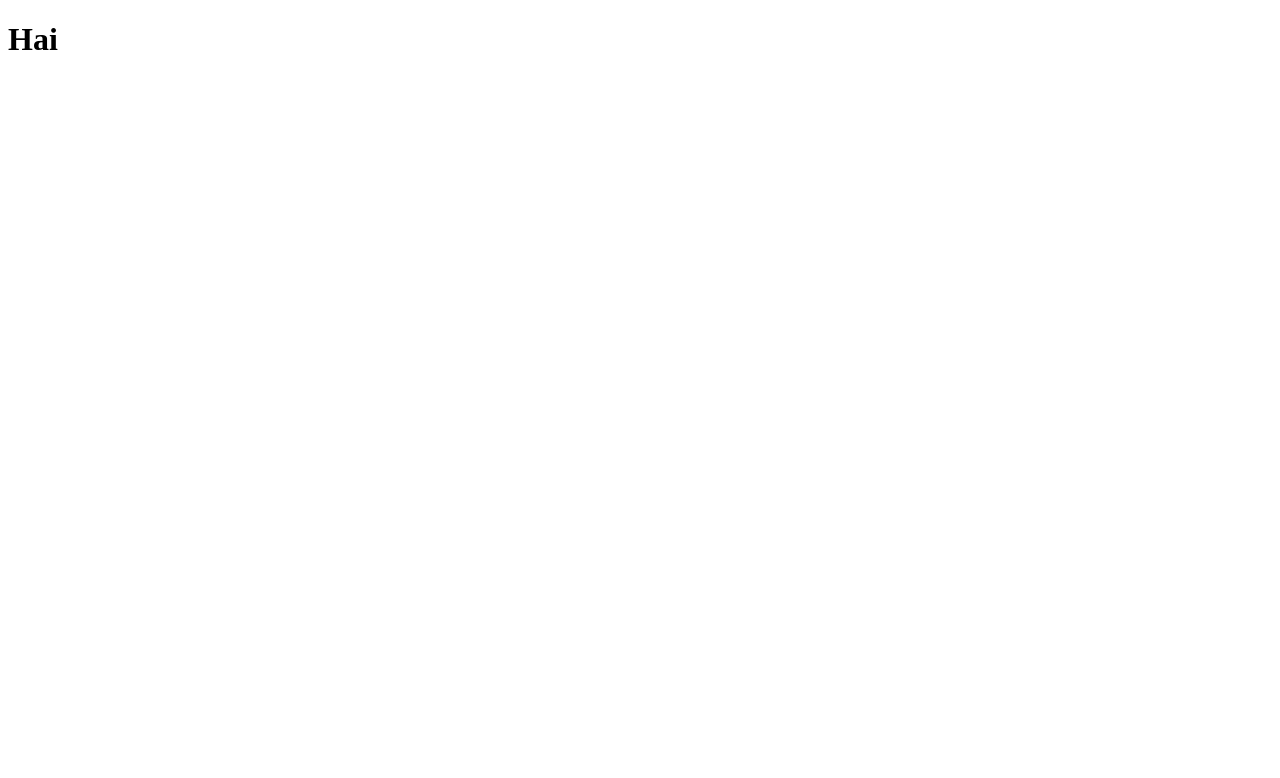
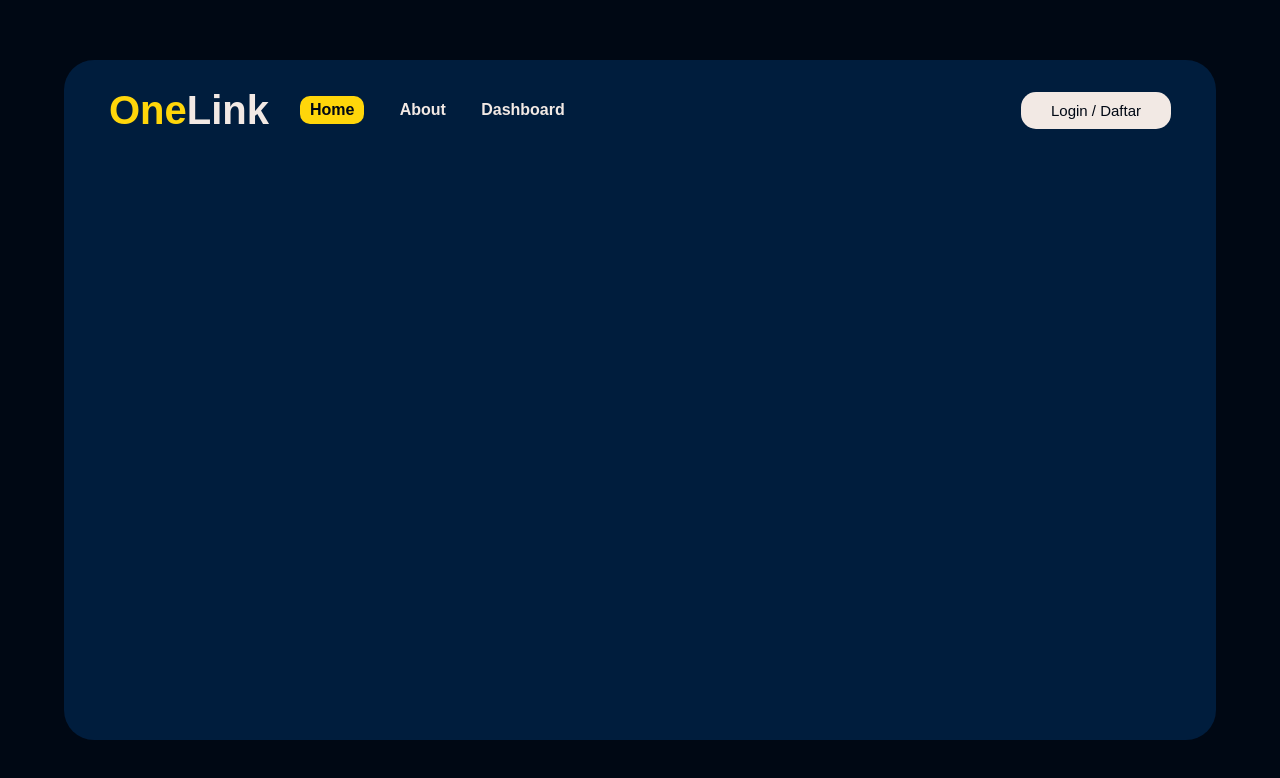
Before and after one commit to RadyaI/onelink, a Nuxt app: page / in a window 1280 px wide. Shown: the top 778 px of the page. Built offline with nearby package versions, Linux system fonts and the light colour scheme.

Commit message:
add: seo setting and styling home

```diff
--- /dev/null
+++ b/components/loadingOnPage.vue
@@ -0,0 +1,30 @@
+<template>
+    <div>
+        <div class="pageLoading"></div>
+    </div>
+</template>
+
+<script>
+
+</script>
+
+<style scoped>
+.pageLoading {
+    background-color: #ffd60a;
+    width: 100%;
+    height: 3px;
+    position: absolute;
+    top: 0;
+    animation: load 0.5s linear;
+}
+
+@keyframes load {
+    0% {
+        width: 0%;
+    }
+
+    100% {
+        width: 100%;
+    }
+}
+</style>
--- /dev/null
+++ b/layouts/navbar.vue
@@ -0,0 +1,130 @@
+<template>
+    <div>
+        <nav>
+            <div class="row">
+                <div class="title">
+                    <span style="color: var(--text-optional);">One</span>Link
+                </div>
+                <div class="menu">
+                    <div class="menu-list" :class="{ 'selected': state.navSelect === 'home' }"
+                        @click="switchOnPage('home')">Home</div>
+                    <div class="menu-list" :class="{ 'selected': state.navSelect === 'about' }"
+                        @click="switchOnPage('about')">About</div>
+                    <div class="menu-list" :class="{ 'selected': state.navSelect === 'dashboard' }"
+                        @click="switchOnPage('dashboard')">Dashboard</div>
+                </div>
+            </div>
+            <div class="login">
+                <button>Login / Daftar</button>
+            </div>
+        </nav>
+    </div>
+</template>
+
+<script setup>
+
+const emit = defineEmits()
+const state = reactive({
+    navSelect: 'home',
+})
+
+function switchOnPage(menu) {
+    state.navSelect = menu
+    emit('loadOnPage', true)
+}
+
+
+</script>
+
+<style scoped>
+:root {
+    --primary: #000814;
+    --secondary: #001d3d;
+    --optional: #003566;
+    --text-light: #f2e9e4;
+    --text-dark: #22223b;
+    --text-optional: #ffd60a;
+}
+
+nav {
+    /* border: 1px solid white; */
+    border-radius: 30px 30px 0 0;
+    display: flex;
+    justify-content: space-between;
+    color: var(--text-light);
+    width: 100%;
+    height: 100px;
+}
+
+.row {
+    display: flex;
+    justify-content: space-between;
+    width: 45%;
+}
+
+.selected {
+    background-color: #ffd60a;
+    color: #000814;
+    padding: 5px 10px;
+    border-radius: 10px;
+}
+
+nav .row .title {
+    cursor: pointer;
+    width: 150px;
+    height: 100px;
+    font-weight: bolder;
+    font-size: 40px;
+    margin-left: 50px;
+    display: flex;
+    justify-content: center;
+    align-items: center;
+}
+
+nav .row .menu {
+    width: 300px;
+    display: flex;
+    justify-content: space-around;
+    align-items: center;
+    font-weight: bolder;
+}
+
+nav .row .menu .menu-list {
+    cursor: pointer;
+}
+
+nav .login {
+    width: 200px;
+    display: flex;
+    justify-content: center;
+    align-items: center;
+    margin-right: 20px
+}
+
+nav .login button {
+    border: none;
+    border-radius: 15px;
+    cursor: pointer;
+    padding: 10px 30px;
+    font-size: 15px;
+    background-color: var(--text-light);
+    color: var(--primary);
+}
+
+@media only screen and (max-width:700px) {
+
+    .row .menu .menu-list {
+        display: none;
+    }
+
+    nav .row .title {
+        font-size: 30px;
+        margin-left: 35px
+    }
+
+    nav .login button {
+        padding: 10px 20px;
+        margin-right: 50px;
+    }
+}
+</style>
--- a/nuxt.config.js
+++ b/nuxt.config.js
@@ -1,7 +1,15 @@
 // https://nuxt.com/docs/api/configuration/nuxt-config
 export default defineNuxtConfig({
   devtools: { enabled: true },
-
+  app: {
+    head: {
+      charset: 'utf-8',
+      viewport: 'width=device-width, initial-scale=1',
+      htmlAttrs: {
+        lang: 'id'
+      }
+    },
+  },
   routeRules: {
     // prerender index route by default
     '/': { prerender: true },
--- a/pages/index.vue
+++ b/pages/index.vue
@@ -1,12 +1,78 @@
 <template>
     <div>
-        <h1>Hai</h1>
+        <loadingOnPage v-if="state.pageLoad" />
+        <div class="container">
+            <div class="wrapper">
+                <Navbar @loadOnPage="getLoad" />
+            </div>
+        </div>
     </div>
 </template>
 
 <script setup>
+import { reactive } from 'vue';
+import loadingOnPage from '../components/loadingOnPage.vue';
+import Navbar from '../layouts/navbar.vue';
 
+useHead({
+    title: 'OneLink - home',
+    meta: [
+        { name: 'author', content: 'M Radya Iftikhar' },
+        { name: 'description', content: 'Put all your links in one link' },
+        { name: 'seo', content: 'onelink, link, bio' },
+    ]
+})
+
+const state = reactive({
+    pageLoad: false,
+})
+
+function getLoad(value) {
+    state.pageLoad = value
+    setTimeout(() => {
+        state.pageLoad = false
+    }, 600);
+}
 
 </script>
 
-<style scoped></style>
+<style>
+* {
+    margin: 0;
+    padding: 0;
+    font-family: Arial, Helvetica, sans-serif;
+}
+
+:root {
+    --primary: #000814;
+    --secondary: #001d3d;
+    --optional: #003566;
+    --text-light: #f2e9e4;
+    --text-dark: #22223b;
+    --text-optional: #ffd60a;
+}
+
+.container {
+    width: 100%;
+    height: 100vh;
+    background-color: var(--primary);
+    display: flex;
+    justify-content: center;
+    align-items: center;
+}
+
+.wrapper {
+    width: 90%;
+    height: 85vh;
+    border-radius: 30px;
+    background-color: var(--secondary);
+}
+
+@media only screen and (max-width:700px){
+    .wrapper{
+        width: 100%;
+        height: 100vh;
+        border-radius: 0%;
+    }
+}
+</style>
```
